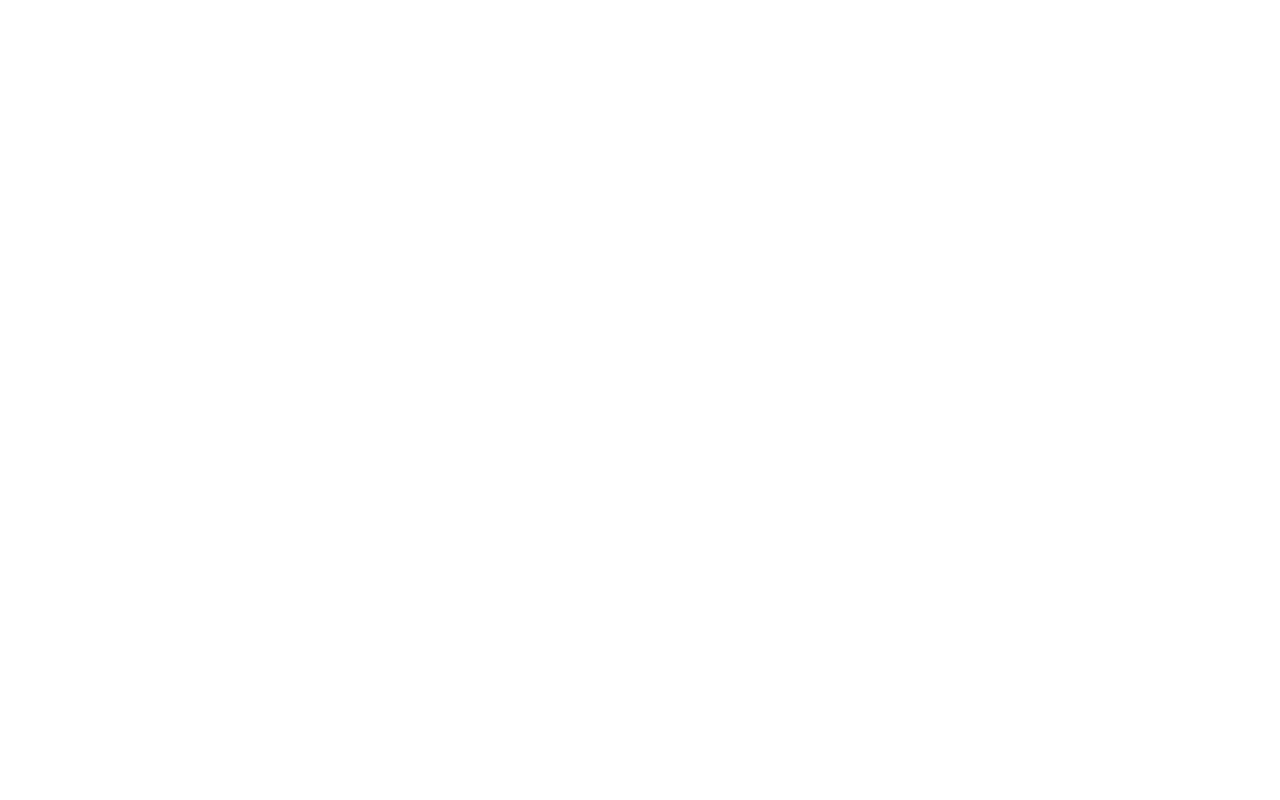
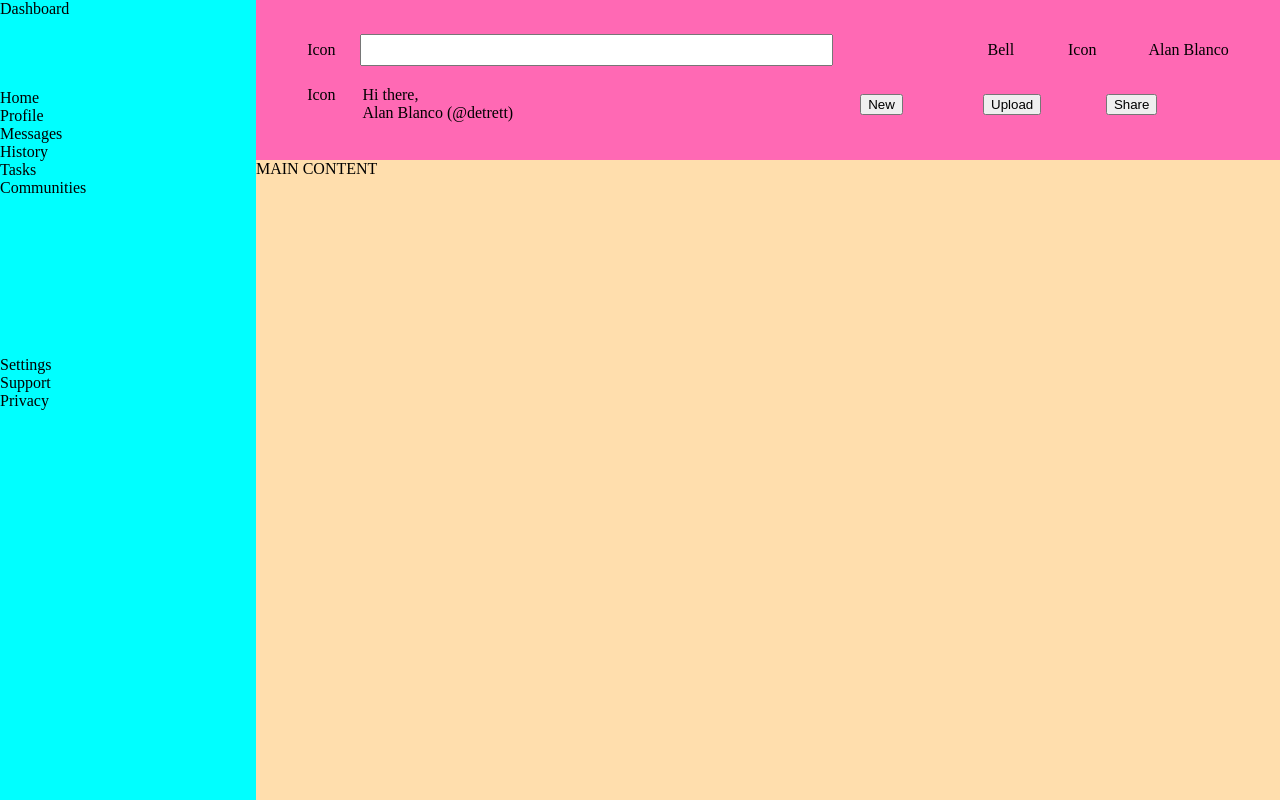
Before and after one commit to detrett/admin-dashboard, a plain HTML site: page index.html in a window 1280 px wide. Drawn offline with Linux system fonts and the light colour scheme.

Commit message:
feat: add basic layout for header and sidebar

```diff
--- a/index.html
+++ b/index.html
@@ -7,6 +7,58 @@
     <link rel="stylesheet" href="styles.css">
 </head>
 <body>
+    <div class="container">
+        <div class="header">
+            <div class="top-left">
+                <div>Icon</div>
+                <input type="text">
+            </div>
+            <div class="top-right">
+                <ul>
+                    <li>Bell</li>
+                    <li>Icon</li>
+                    <li>Alan Blanco</li>
+                </ul>
+            </div>
+            <div class="btm-left">
+                <div>Icon</div>
+                <div>
+                    <p>Hi there,</p>
+                    <p>Alan Blanco (@detrett)</p>
+                </div>
+            </div>
+            <div class="btm-right">
+                <ul>
+                    <li><button>New</button></li>
+                    <li><button>Upload</button></li>
+                    <li><button>Share</button></li>
+                </ul>
+            </div>
+        </div>
+        <div class="sidebar">
+            <div class="logo">
+                <p>Dashboard</p>
+            </div>
+            <div class="nav">
+                <ul>
+                    <li>Home</li>
+                    <li>Profile</li>
+                    <li>Messages</li>
+                    <li>History</li>
+                    <li>Tasks</li>
+                    <li>Communities</li>
+                </ul>
+            </div>
+            <div class="menu">
+                <ul>
+                    <li>Settings</li>
+                    <li>Support</li>
+                    <li>Privacy</li>
+                </ul>
+            </div>
+        </div>
+        <div class="main-content">MAIN CONTENT</div>
+    </div>
     <script src="script.js"></script>
 </body>
 </html>
--- a/styles.css
+++ b/styles.css
@@ -5,17 +5,29 @@ html {
     font-size: 16px;
 }
 
-  *, *:before, *:after {
+*,
+*:before,
+*:after {
     box-sizing: inherit;
 }
 
-  body, h1, h2, h3, h4, h5, h6, p, ol, ul {
+body,
+h1,
+h2,
+h3,
+h4,
+h5,
+h6,
+p,
+ol,
+ul {
     margin: 0;
     padding: 0;
     font-weight: normal;
 }
 
-  ol, ul {
+ol,
+ul {
     list-style: none;
 }
 
@@ -23,3 +35,66 @@ html {
     max-width: 100%;
     height: auto;
 }
+
+/**/
+
+.container {
+    display: grid;
+    height: 100vh;
+    grid-template: 1fr 4fr / 1fr 4fr;
+}
+
+.header {
+    background-color: hotpink;
+    grid-area: 1 / 2 / 2 / 3;
+    display: grid;
+    grid-template: 9fr 11fr / 3fr 2fr;
+    padding: 2.5% 5%;
+    & .top-left {
+        display: grid;
+        grid-template-columns: 1fr 9fr;
+        align-items: center;
+        margin-inline-end: 5%;
+        & input {
+            height: 32px;
+        }
+    }
+    & .top-right {
+        align-self: center;
+        justify-self: flex-end;
+    }
+    & .btm-left {
+        align-self: center;
+        display: grid;
+        grid-template-columns: 1fr 9fr;
+    }
+    & .btm-right {
+        align-self: center;
+    }
+}
+
+.header ul {
+    display: grid;
+    grid-template-columns: repeat(3, 1fr);
+}
+
+  /*.btm-header {
+    grid-area: 2 / 1 / 3 / 2
+    align-items:center;
+    & div:first-child {
+        display: flex;
+        margin-inline-start: 5%;
+    }
+  } */
+
+.sidebar {
+    background-color: aqua;
+    grid-area: 1 / 1 / 3 / 2;
+    display: grid;
+    grid-template-rows: 1fr 3fr 5fr;
+}
+
+.main-content {
+    background-color: navajowhite;
+    grid-area: 2 / 2 / 3 / 3;
+}
```
Lines whose indentation alone changed are shown as unchanged.
